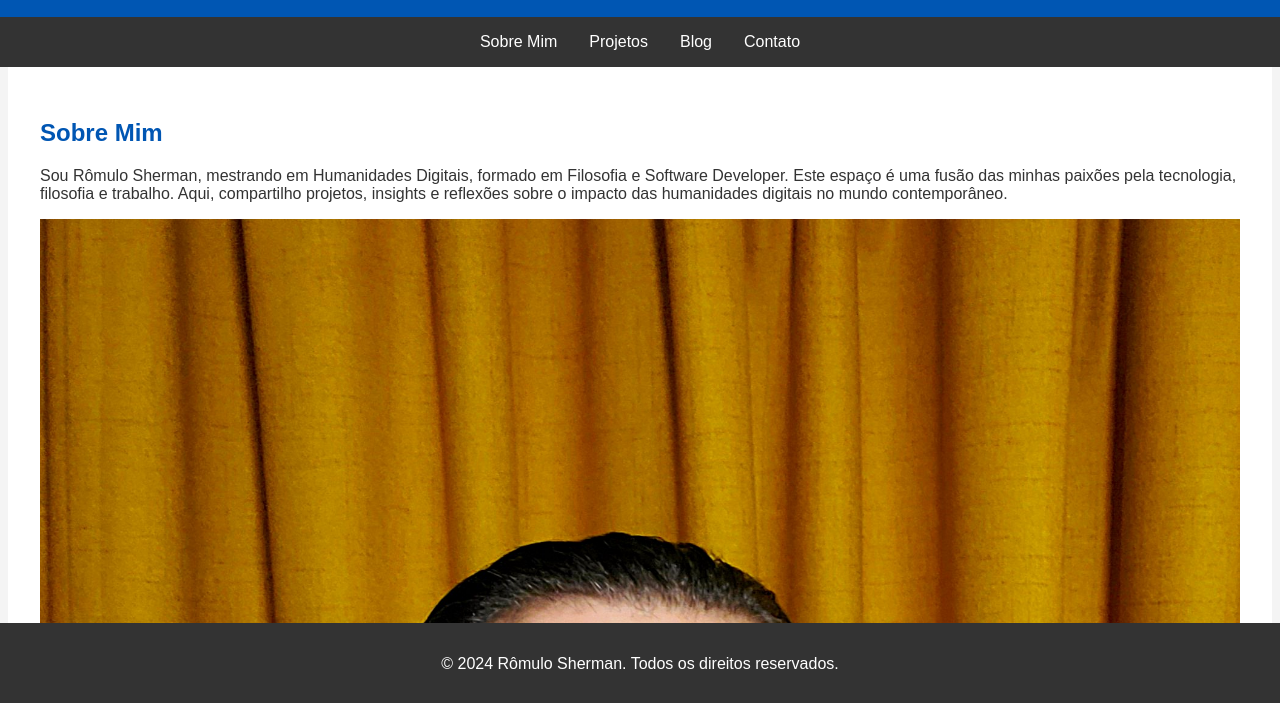
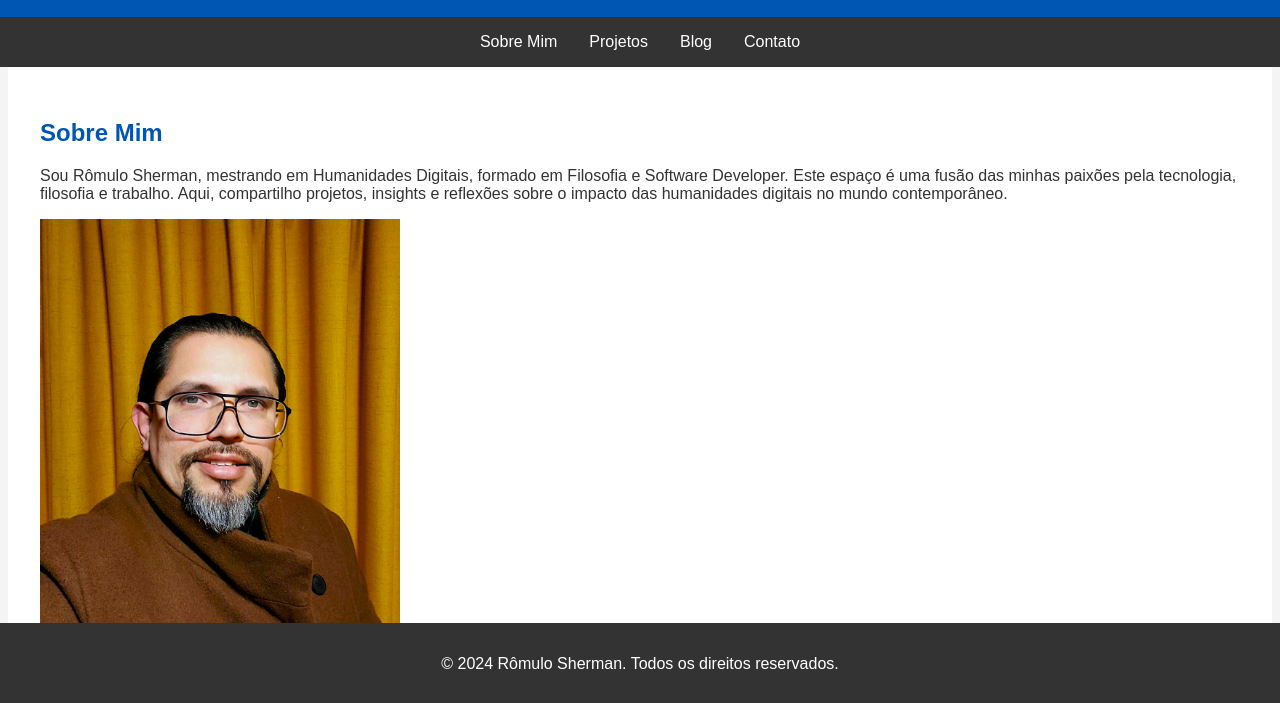
Before and after one commit to rshermans/digital-humanities-journey, a plain HTML site: page index.html in a window 1280 px wide. Shown: the part 95-798 px from the top of the page. Drawn offline with Linux system fonts and the light colour scheme.

Commit message:
Update index.html

```diff
--- a/index.html
+++ b/index.html
@@ -68,7 +68,7 @@
         <section id="about" class="section">
             <h2>Sobre Mim</h2>
             <p>Sou Rômulo Sherman, mestrando em Humanidades Digitais, formado em Filosofia e Software Developer. Este espaço é uma fusão das minhas paixões pela tecnologia, filosofia e trabalho. Aqui, compartilho projetos, insights e reflexões sobre o impacto das humanidades digitais no mundo contemporâneo.</p>
-            <img src="sua-foto.jpg" alt="Foto Pessoal" style="max-width: 100%;">
+            <img src="sua-foto.jpg" alt="Foto Pessoal" style="max-width: 30%;">
         </section>
         <section id="projects" class="section">
             <h2>Projetos</h2>
```
